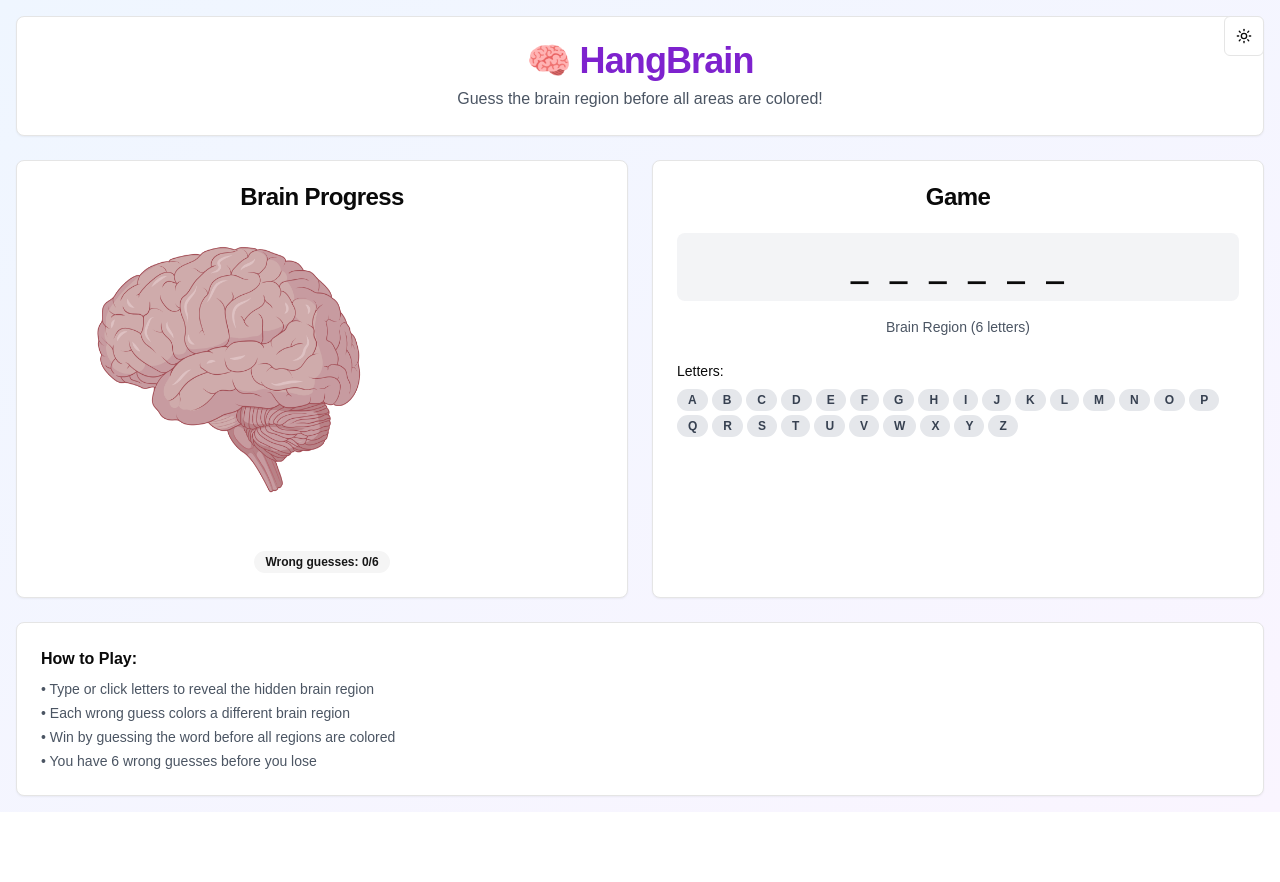
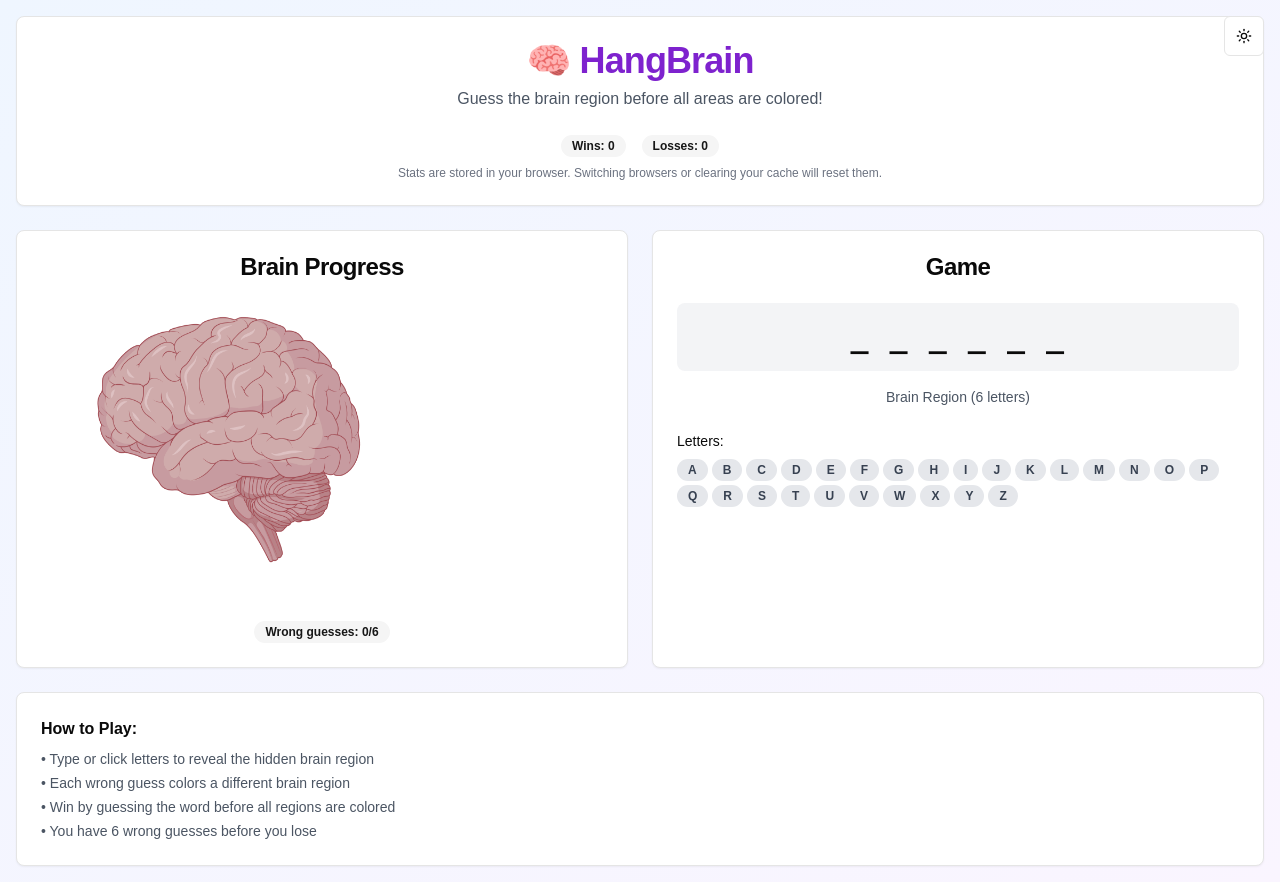
Before and after one commit to dahhei/hangbrain, a Next.js app: page / in a window 1280 px wide. Before the commit the page ends 812 px from the top, so only its background shows below. Built offline with nearby package versions, Linux system fonts and the light colour scheme.

Commit message:
Track local wins and losses

```diff
--- a/hangbrain.tsx
+++ b/hangbrain.tsx
@@ -157,6 +157,8 @@ export default function Component() {
   const [guessedLetters, setGuessedLetters] = useState<string[]>([])
   const [wrongGuesses, setWrongGuesses] = useState(0)
   const [gameStatus, setGameStatus] = useState<"playing" | "won" | "lost">("playing")
+  const [wins, setWins] = useState(0)
+  const [losses, setLosses] = useState(0)
   const alphabet = Array.from({ length: 26 }, (_, i) => String.fromCharCode(97 + i))
 
   const initializeGame = () => {
@@ -169,6 +171,13 @@ export default function Component() {
 
   useEffect(() => {
     initializeGame()
+  }, [])
+
+  useEffect(() => {
+    const storedWins = parseInt(localStorage.getItem("hangbrainWins") || "0", 10)
+    const storedLosses = parseInt(localStorage.getItem("hangbrainLosses") || "0", 10)
+    setWins(storedWins)
+    setLosses(storedLosses)
   }, [])
 
   const handleGuess = useCallback(
@@ -213,6 +222,22 @@ export default function Component() {
       setGameStatus("won")
     }
   }, [wrongGuesses, guessedLetters, currentWord])
+
+  useEffect(() => {
+    if (gameStatus === "won") {
+      setWins((prev) => {
+        const updated = prev + 1
+        localStorage.setItem("hangbrainWins", updated.toString())
+        return updated
+      })
+    } else if (gameStatus === "lost") {
+      setLosses((prev) => {
+        const updated = prev + 1
+        localStorage.setItem("hangbrainLosses", updated.toString())
+        return updated
+      })
+    }
+  }, [gameStatus])
 
   const displayWord = currentWord
     .split("")
@@ -267,6 +292,15 @@ export default function Component() {
             <CardTitle className="text-4xl font-bold text-purple-700 dark:text-purple-300">🧠 HangBrain</CardTitle>
             <p className="text-gray-600 dark:text-gray-300">Guess the brain region before all areas are colored!</p>
           </CardHeader>
+          <CardContent className="text-center space-y-2">
+            <div className="flex justify-center gap-4">
+              <Badge variant="secondary">Wins: {wins}</Badge>
+              <Badge variant="secondary">Losses: {losses}</Badge>
+            </div>
+            <p className="text-xs text-gray-500 dark:text-gray-400">
+              Stats are stored in your browser. Switching browsers or clearing your cache will reset them.
+            </p>
+          </CardContent>
         </Card>
 
         <div className="grid md:grid-cols-2 gap-6">
```
